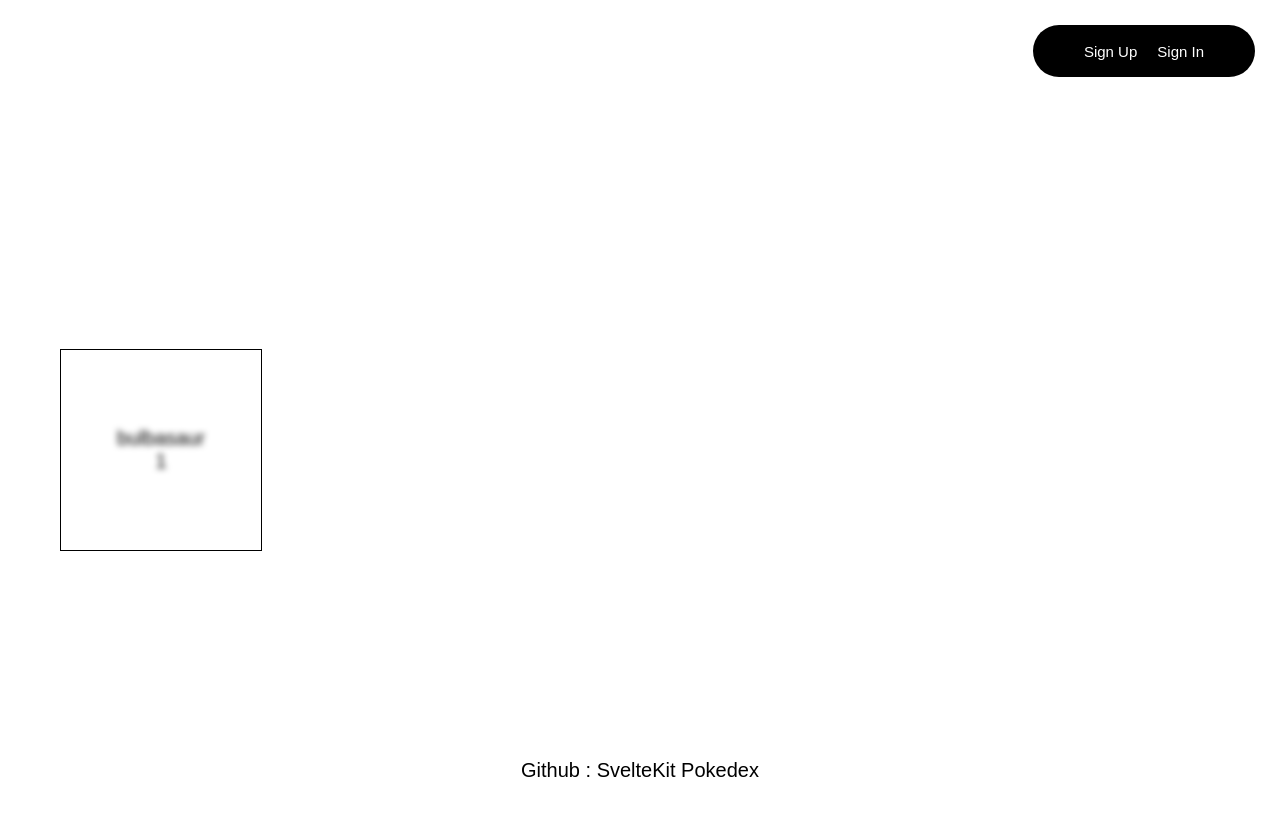
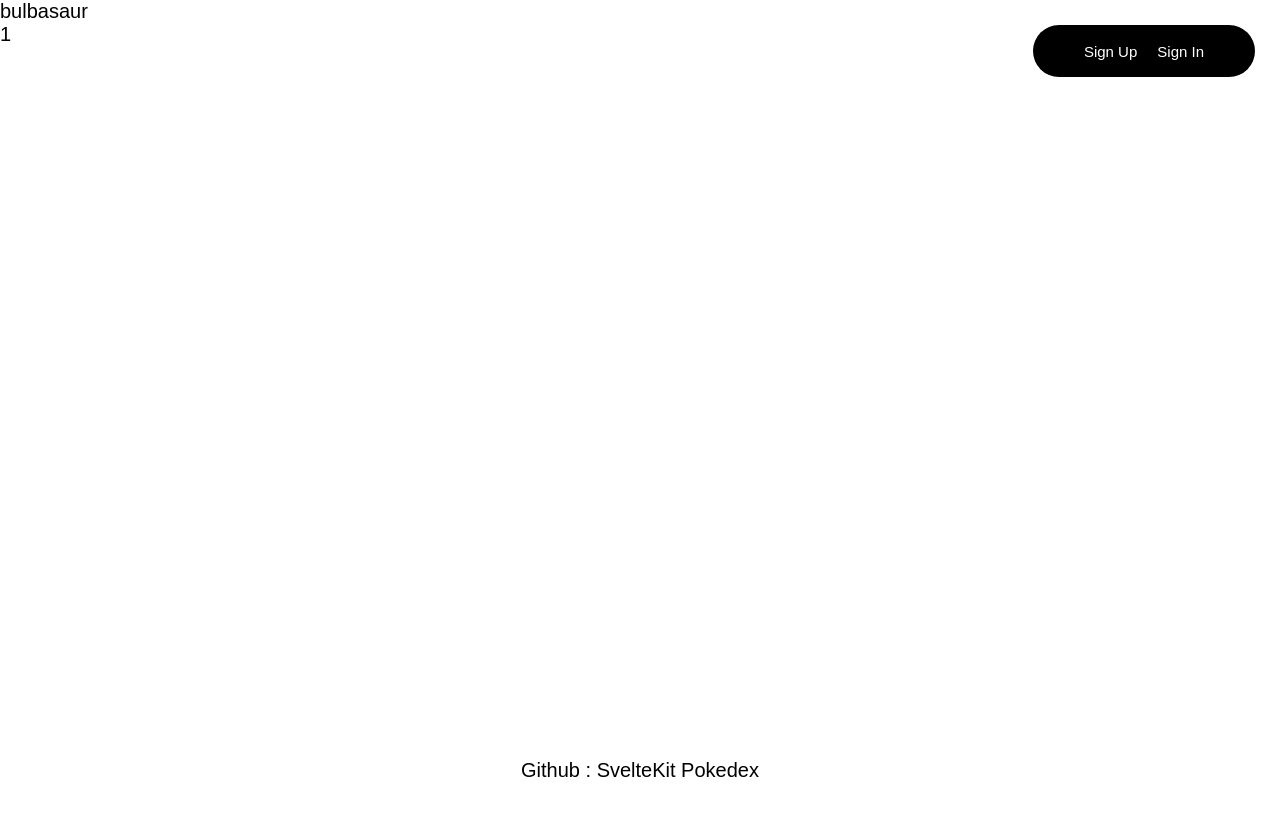
Before and after one commit to alexis-duru/sveltekit-pokedex, a SvelteKit app: page /pokedex/1 in a window 1280 px wide. Shown: the top 816 px of the page. Built offline with nearby package versions, Linux system fonts and the light colour scheme.

Commit message:
[fix] remove unused css class - pokedex[id]

```diff
--- a/src/routes/Header.svelte
+++ b/src/routes/Header.svelte
@@ -69,7 +69,6 @@
 </script>
 
 <header>
-	<!-- If is authenticated, bonjour user.username sinon "" -->
 	<h1>{isAuthenticated ? `Bonjour ${user.username} !` : ''}</h1>
 	{#if error}
 		<div class="notification-error">{error}</div>
--- a/src/routes/pokedex/[id]/+page.svelte
+++ b/src/routes/pokedex/[id]/+page.svelte
@@ -33,7 +33,7 @@
     <meta name="description" content="Pokedex Page" />
 </svelte:head>
 
-<section class="pokedex">
+<section class="">
     <div class="item" data-id={pokemon.id} class:captured={isCaptured}>
         <p>{pokemon.name}</p>
         <p>{pokemon.id}</p>
--- a/src/routes/signin/+page.svelte
+++ b/src/routes/signin/+page.svelte
@@ -13,7 +13,6 @@
         const user = JSON.parse(storedUser);
 
         if (user.username !== username || user.password !== password) {
-            console.log(user.username, username, user.password, password)
             error = 'Le nom d\'utilisateur ou le mot de passe est incorrect.';
             setTimeout(() => {
                 error = '';
```
